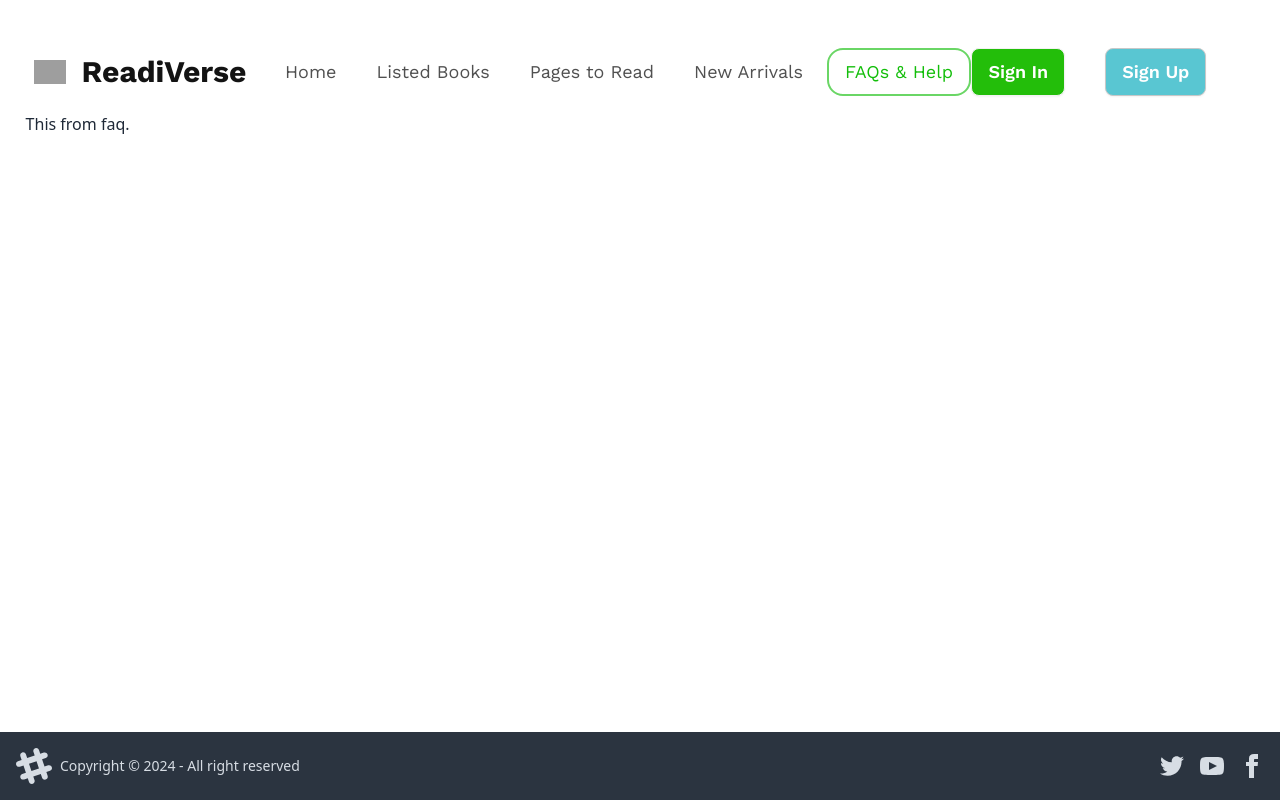
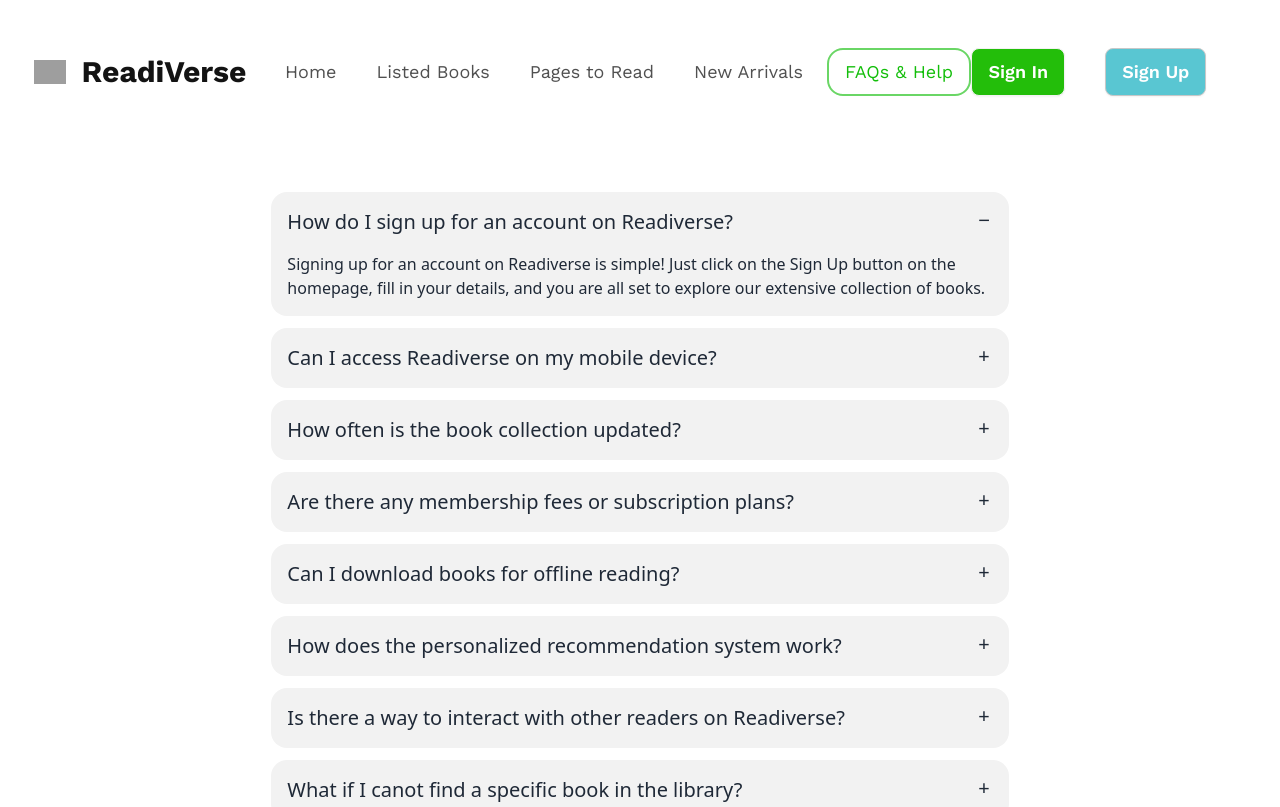
Before and after one commit to gazimaksudur2/book-vibe, a React (Vite) app: page /faq in a window 1280 px wide. Shown: the top 807 px of the page. Built offline with nearby package versions, Linux system fonts and the light colour scheme; grey boxes are pictures that could not be loaded.

Commit message:
accordion added successfully

```diff
--- a/src/components/FAQ/FAQ.jsx
+++ b/src/components/FAQ/FAQ.jsx
@@ -1,9 +1,78 @@
-import React from 'react';
-
 const FAQ = () => {
     return (
-        <div>
-            <h2>This from faq.</h2>
+        <div className='w-[60%] mx-auto my-20 flex flex-col justify-between items-center gap-3'>
+            <div className="collapse collapse-plus bg-base-200">
+                <input type="radio" name="my-accordion-3" defaultChecked />
+                <div className="collapse-title text-xl font-medium">
+                How do I sign up for an account on Readiverse?
+                </div>
+                <div className="collapse-content">
+                    <p>Signing up for an account on Readiverse is simple! Just click on the Sign Up button on the homepage, fill in your details, and you are all set to explore our extensive collection of books.</p>
+                </div>
+            </div>
+            <div className="collapse collapse-plus bg-base-200">
+                <input type="radio" name="my-accordion-3" />
+                <div className="collapse-title text-xl font-medium">
+                Can I access Readiverse on my mobile device?
+                </div>
+                <div className="collapse-content">
+                    <p> Absolutely! Readiverse is fully optimized for mobile devices, allowing you to enjoy your favorite books anytime, anywhere, right from the palm of your hand.</p>
+                </div>
+            </div>
+            <div className="collapse collapse-plus bg-base-200">
+                <input type="radio" name="my-accordion-3" />
+                <div className="collapse-title text-xl font-medium">
+                How often is the book collection updated?
+                </div>
+                <div className="collapse-content">
+                    <p>We strive to update our book collection regularly to bring you the latest releases and timeless classics. You can expect new additions to our library on a weekly basis.</p>
+                </div>
+            </div>
+            <div className="collapse collapse-plus bg-base-200">
+                <input type="radio" name="my-accordion-3" />
+                <div className="collapse-title text-xl font-medium">
+                Are there any membership fees or subscription plans?
+                </div>
+                <div className="collapse-content">
+                    <p>Readiverse offers both free and premium membership options. While our basic membership is free and provides access to a wide range of books, our premium membership unlocks additional features and exclusive content for a nominal subscription fee.</p>
+                </div>
+            </div>
+            <div className="collapse collapse-plus bg-base-200">
+                <input type="radio" name="my-accordion-3" />
+                <div className="collapse-title text-xl font-medium">
+                Can I download books for offline reading?
+                </div>
+                <div className="collapse-content">
+                    <p>Yes, with our offline reading feature, you can download your favorite books to your device and enjoy reading them even when you are offline. Simply select the Download option next to the book you wish to read.</p>
+                </div>
+            </div>
+            <div className="collapse collapse-plus bg-base-200">
+                <input type="radio" name="my-accordion-3" />
+                <div className="collapse-title text-xl font-medium">
+                How does the personalized recommendation system work?
+                </div>
+                <div className="collapse-content">
+                    <p>Our personalized recommendation system analyzes your reading history, preferences, and interests to suggest books that are tailored to your taste. The more you read and interact with our platform, the better our recommendations become.</p>
+                </div>
+            </div>
+            <div className="collapse collapse-plus bg-base-200">
+                <input type="radio" name="my-accordion-3" />
+                <div className="collapse-title text-xl font-medium">
+                Is there a way to interact with other readers on Readiverse?
+                </div>
+                <div className="collapse-content">
+                    <p>Absolutely! Readiverse offers various community engagement features such as discussion forums, book clubs, and social sharing options. Connect with fellow book lovers, share your thoughts on your favorite reads, and discover new books through community interactions.</p>
+                </div>
+            </div>
+            <div className="collapse collapse-plus bg-base-200">
+                <input type="radio" name="my-accordion-3" />
+                <div className="collapse-title text-xl font-medium">
+                What if I canot find a specific book in the library?
+                </div>
+                <div className="collapse-content">
+                    <p>If you canot find a specific book in our library, feel free to reach out to our support team. We are constantly expanding our collection and would be happy to consider adding your requested book to our library.</p>
+                </div>
+            </div>
         </div>
     );
 };
--- a/src/components/ListedBooks/BookArea/BookArea2.jsx
+++ b/src/components/ListedBooks/BookArea/BookArea2.jsx
@@ -13,13 +13,13 @@ const BookArea2 = ({sortOrder}) => {
         .then(data=>setAllBooks(data))
     },[]);
     return (
-        <Tabs className={'my-8 md:w-[90%] mx-auto'}>
+        <Tabs className={'my-8 md:w-[90%] mx-auto'}  defaultIndex={0}>
             <TabList className={'flex gap-8'}>
                 <Tab>Read Books</Tab>
                 <Tab>Wishlist Books</Tab>
             </TabList>
 
-            <TabPanel>
+            <TabPanel >
                 <ReadBooks allBooks={allBooks} sortOrder={sortOrder}/>
                 {/* <h2>my content</h2> */}
             </TabPanel>
```
